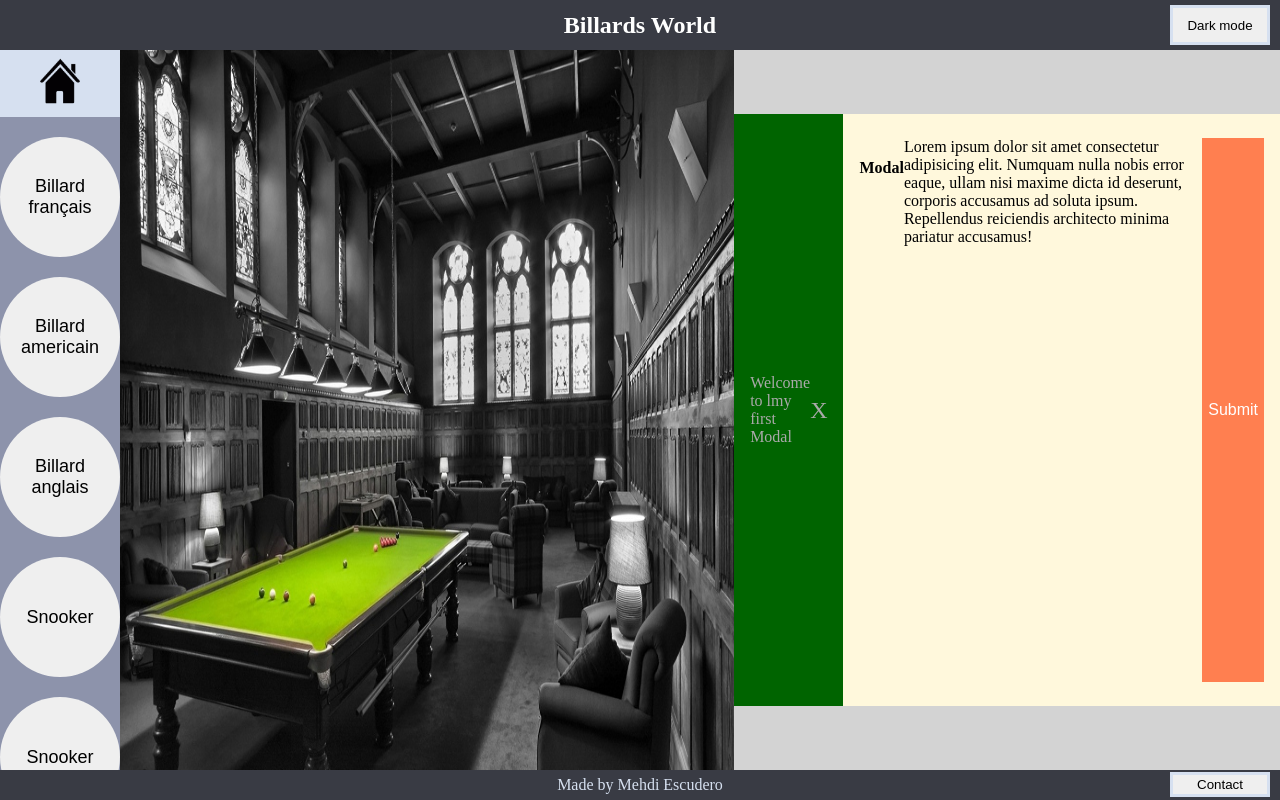
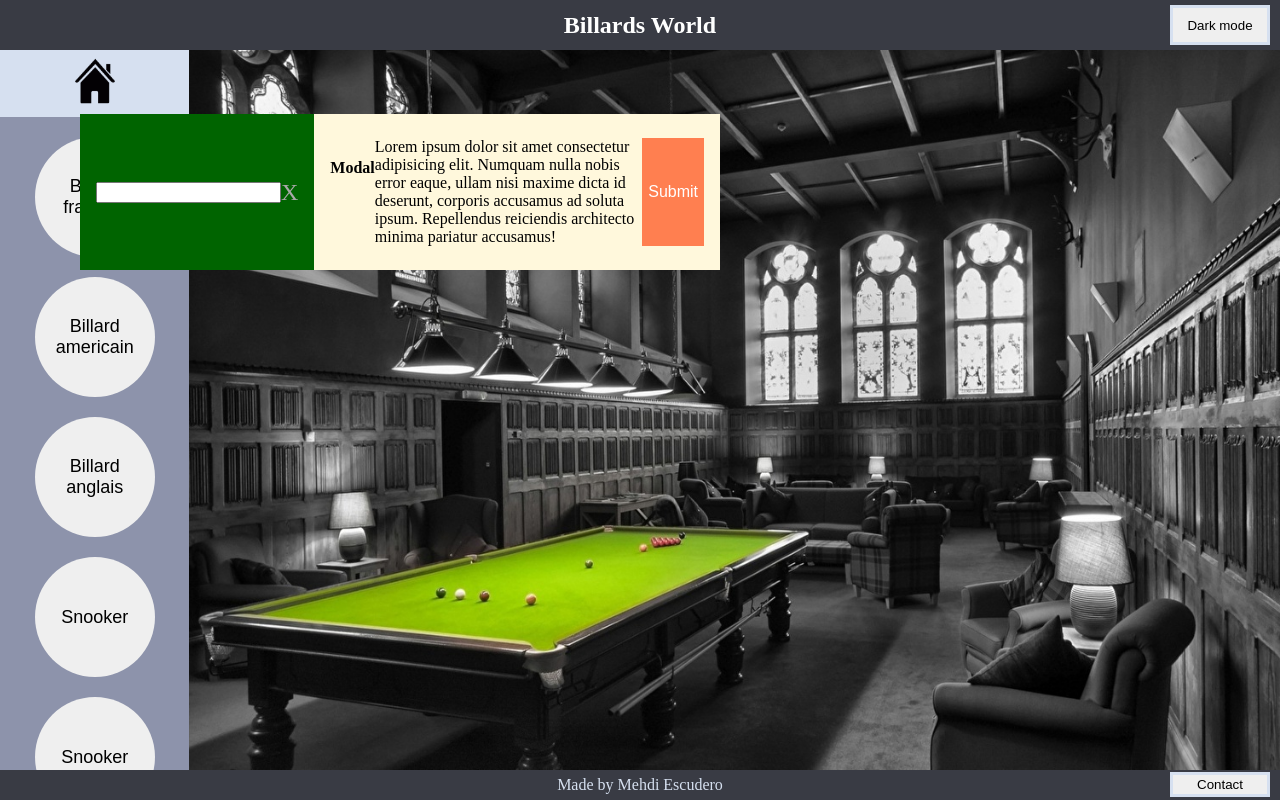
Before and after one commit to MehdiEscudero/billard-demo, a React (Create React App) app: page / in a window 1280 px wide. Both pictures are taken after a click on the button "Contact". Built offline with nearby package versions, Linux system fonts and the light colour scheme.

Commit message:
test input et position modal

```diff
--- a/src/components/modal/Modal.js
+++ b/src/components/modal/Modal.js
@@ -4,9 +4,12 @@ import "../modal/modal.css";
 class Modal extends React.Component {
   render() {
     return (
+      <div className="modal">
         <div className="modal-wrapper">
           <div className="modal-header">
-          <div>Welcome to lmy first Modal</div>
+            <div>
+              <input type="text" name="Pseudo" />
+            </div>
             <span className="close-modal-btn">X</span>
           </div>
           <div className="modal-content">
@@ -24,6 +27,7 @@ class Modal extends React.Component {
             </div>
           </div>
         </div>
+      </div>
     );
   }
 }
--- a/src/components/modal/modal.css
+++ b/src/components/modal/modal.css
@@ -1,3 +1,12 @@
+.modal {
+  z-index: 1;
+  position: absolute;
+  top: auto;
+  bottom: auto;
+  right: auto;
+  left: auto;
+}
+
 .modal-wrapper {
   background: cornsilk;
   width: 80%;
--- a/src/styles/billard.css
+++ b/src/styles/billard.css
@@ -33,7 +33,8 @@
 }
 
 .billard-content-images {
-  size: 450px 250px;
+  height: 250px;
+  width: 450px;
   margin-top: 100px;
   margin-left: 50px;
 }
```
Lines whose indentation alone changed are shown as unchanged.
